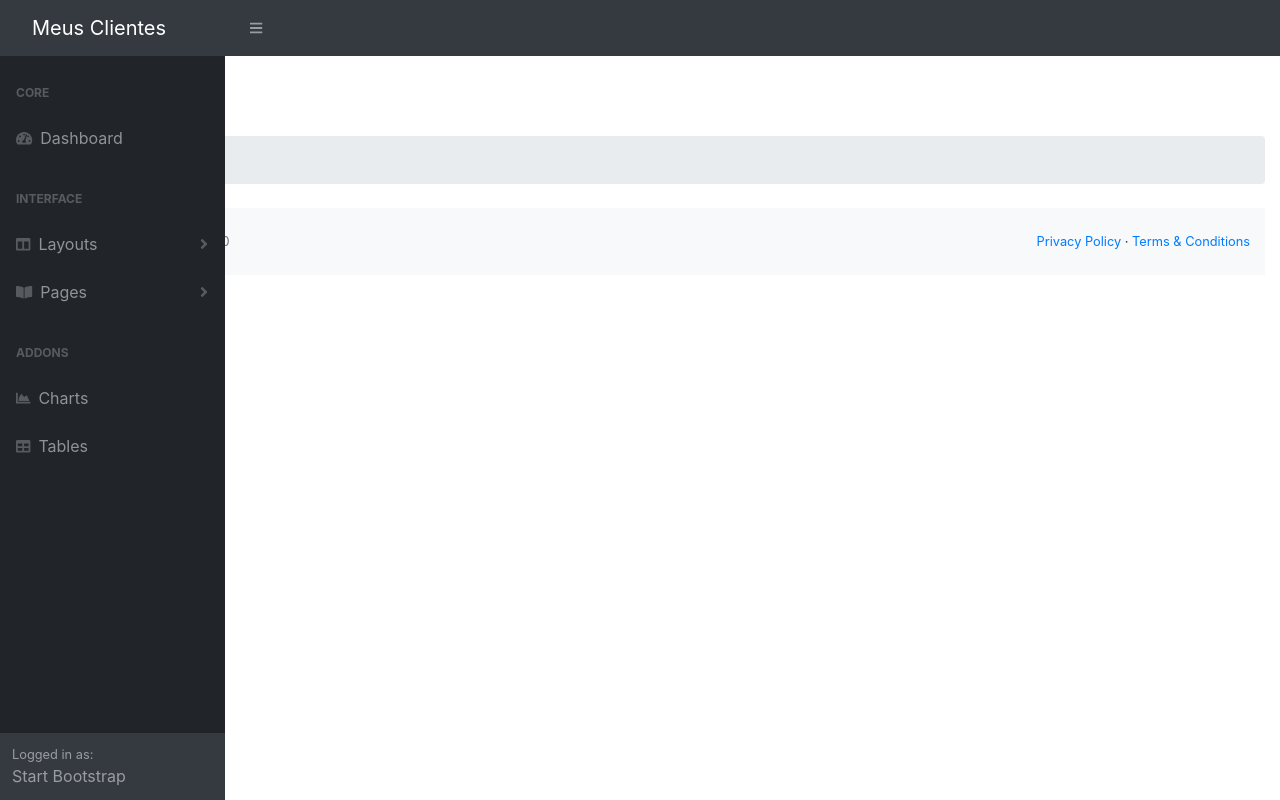
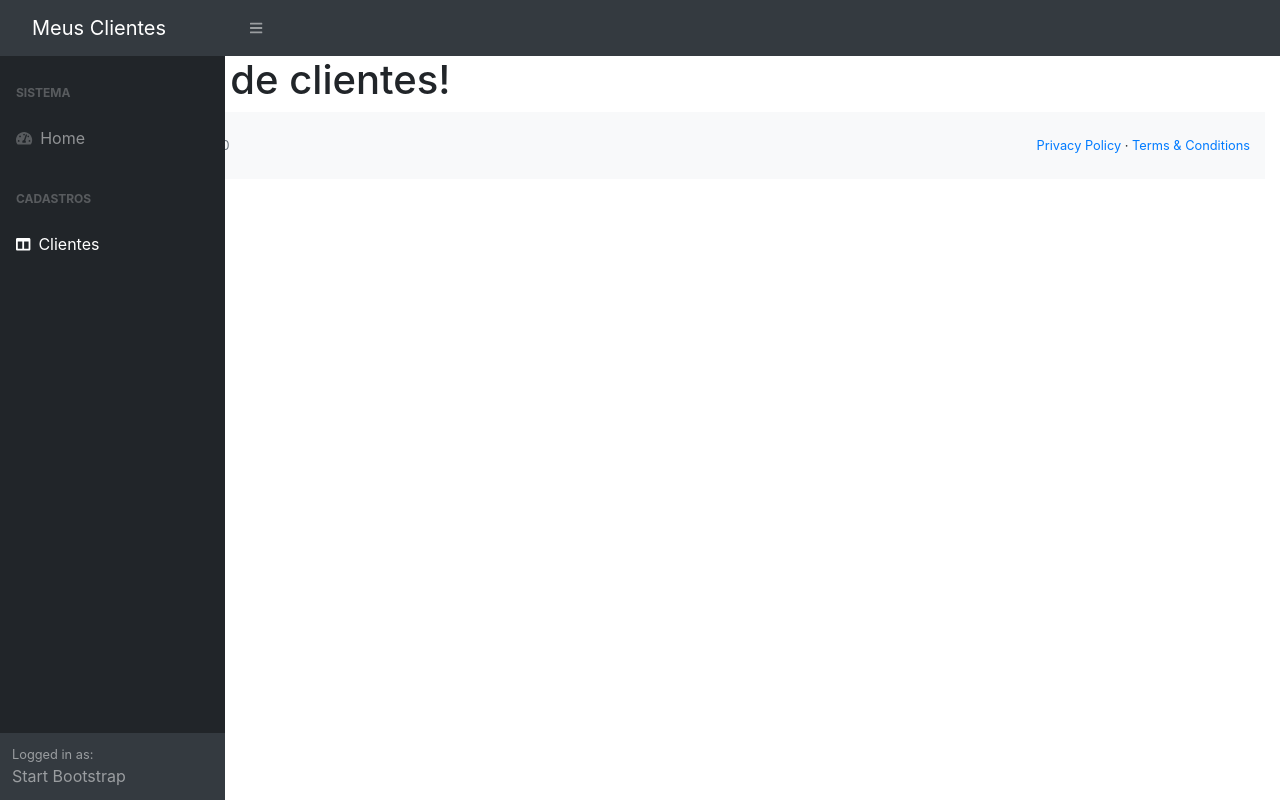
Before and after one commit to alexslopes/cliente-app, an Angular app: page /clientes-form in a window 1280 px wide. Before the commit this address led to /. Built offline with nearby package versions, Linux system fonts and the light colour scheme.

Commit message:
Adicionado router

```diff
--- a/src/app/app-routing.module.ts
+++ b/src/app/app-routing.module.ts
@@ -1,8 +1,11 @@
 import { NgModule } from '@angular/core';
 import { Routes, RouterModule } from '@angular/router';
+import { HomeComponent } from './home/home.component';
 
 
-const routes: Routes = [];
+const routes: Routes = [
+  { path : 'home', component: HomeComponent}
+];
 
 @NgModule({
   imports: [RouterModule.forRoot(routes)],
--- a/src/app/app.component.html
+++ b/src/app/app.component.html
@@ -4,7 +4,7 @@
   <div id="layoutSidenav_content">
     <main>
       <div class="container-fluid">
-        <app-home></app-home>
+        <router-outlet></router-outlet>
         <footer class="py-4 bg-light mt-auto">
           <div class="container-fluid">
               <div class="d-flex align-items-center justify-content-between small">
--- a/src/app/app.module.ts
+++ b/src/app/app.module.ts
@@ -5,6 +5,7 @@
 import { AppComponent } from './app.component';
 import { TemplateModule } from './template/template.module';
 import { HomeComponent } from './home/home.component';
+import { ClientesModule } from './clientes/clientes.module';
 
 @NgModule({
   declarations: [
@@ -14,7 +15,8 @@
   imports: [
     BrowserModule,
     AppRoutingModule,
-    TemplateModule
+    TemplateModule,
+    ClientesModule
   ],
   providers: [],
   bootstrap: [AppComponent]
--- /dev/null
+++ b/src/app/clientes/clientes-form/clientes-form.component.html
@@ -0,0 +1 @@
+<h1>Formulario de clientes!</h1>
--- /dev/null
+++ b/src/app/clientes/clientes-form/clientes-form.component.ts
@@ -0,0 +1,15 @@
+import { Component, OnInit } from '@angular/core';
+
+@Component({
+  selector: 'app-clientes-form',
+  templateUrl: './clientes-form.component.html',
+  styleUrls: ['./clientes-form.component.css']
+})
+export class ClientesFormComponent implements OnInit {
+
+  constructor() { }
+
+  ngOnInit(): void {
+  }
+
+}
--- /dev/null
+++ b/src/app/clientes/clientes.module.ts
@@ -0,0 +1,17 @@
+import { NgModule } from '@angular/core';
+import { CommonModule } from '@angular/common';
+
+import { ClientesRoutingModule } from './clientes-routing.module';
+import { ClientesFormComponent } from './clientes-form/clientes-form.component';
+
+
+@NgModule({
+  declarations: [ClientesFormComponent],
+  imports: [
+    CommonModule,
+    ClientesRoutingModule
+  ], exports: [
+    ClientesFormComponent
+  ]
+})
+export class ClientesModule { }
--- a/src/app/template/sidebar/sidebar.component.html
+++ b/src/app/template/sidebar/sidebar.component.html
@@ -2,51 +2,17 @@
   <nav class="sb-sidenav accordion sb-sidenav-dark" id="sidenavAccordion">
     <div class="sb-sidenav-menu">
       <div class="nav">
-              <div class="sb-sidenav-menu-heading">Core</div>
-              <a class="nav-link" href="index.html"
-                  ><div class="sb-nav-link-icon"><i class="fas fa-tachometer-alt"></i></div>
-                  Dashboard</a
-              >
-              <div class="sb-sidenav-menu-heading">Interface</div>
-              <a class="nav-link collapsed" href="#" data-toggle="collapse" data-target="#collapseLayouts" aria-expanded="false" aria-controls="collapseLayouts"
-                  ><div class="sb-nav-link-icon"><i class="fas fa-columns"></i></div>
-                  Layouts
-                  <div class="sb-sidenav-collapse-arrow"><i class="fas fa-angle-down"></i></div
-              ></a>
-              <div class="collapse" id="collapseLayouts" aria-labelledby="headingOne" data-parent="#sidenavAccordion">
-                  <nav class="sb-sidenav-menu-nested nav"><a class="nav-link" href="layout-static.html">Static Navigation</a><a class="nav-link" href="layout-sidenav-light.html">Light Sidenav</a></nav>
-              </div>
-              <a class="nav-link collapsed" href="#" data-toggle="collapse" data-target="#collapsePages" aria-expanded="false" aria-controls="collapsePages"
-                  ><div class="sb-nav-link-icon"><i class="fas fa-book-open"></i></div>
-                  Pages
-                  <div class="sb-sidenav-collapse-arrow"><i class="fas fa-angle-down"></i></div
-              ></a>
-              <div class="collapse" id="collapsePages" aria-labelledby="headingTwo" data-parent="#sidenavAccordion">
-                  <nav class="sb-sidenav-menu-nested nav accordion" id="sidenavAccordionPages">
-                      <a class="nav-link collapsed" href="#" data-toggle="collapse" data-target="#pagesCollapseAuth" aria-expanded="false" aria-controls="pagesCollapseAuth"
-                          >Authentication
-                          <div class="sb-sidenav-collapse-arrow"><i class="fas fa-angle-down"></i></div
-                      ></a>
-                      <div class="collapse" id="pagesCollapseAuth" aria-labelledby="headingOne" data-parent="#sidenavAccordionPages">
-                          <nav class="sb-sidenav-menu-nested nav"><a class="nav-link" href="login.html">Login</a><a class="nav-link" href="register.html">Register</a><a class="nav-link" href="password.html">Forgot Password</a></nav>
-                      </div>
-                      <a class="nav-link collapsed" href="#" data-toggle="collapse" data-target="#pagesCollapseError" aria-expanded="false" aria-controls="pagesCollapseError"
-                          >Error
-                          <div class="sb-sidenav-collapse-arrow"><i class="fas fa-angle-down"></i></div
-                      ></a>
-                      <div class="collapse" id="pagesCollapseError" aria-labelledby="headingOne" data-parent="#sidenavAccordionPages">
-                          <nav class="sb-sidenav-menu-nested nav"><a class="nav-link" href="401.html">401 Page</a><a class="nav-link" href="404.html">404 Page</a><a class="nav-link" href="500.html">500 Page</a></nav>
-                      </div>
-                  </nav>
-              </div>
-              <div class="sb-sidenav-menu-heading">Addons</div>
-              <a class="nav-link" href="charts.html"
-                  ><div class="sb-nav-link-icon"><i class="fas fa-chart-area"></i></div>
-                  Charts</a
-              ><a class="nav-link" href="tables.html"
-                  ><div class="sb-nav-link-icon"><i class="fas fa-table"></i></div>
-                  Tables</a
-              >
+        <div class="sb-sidenav-menu-heading">Sistema</div>
+        <a class="nav-link" routerLink="/home">
+          <div class="sb-nav-link-icon"><i class="fas fa-tachometer-alt"></i></div>
+          Home
+        </a>
+        <div class="sb-sidenav-menu-heading">Cadastros</div>
+        <a class="nav-link collapsed" routerLink="/clientes-form" data-toggle="collapse" data-target="#collapseLayouts"
+          aria-expanded="false" aria-controls="collapseLayouts">
+          <div class="sb-nav-link-icon"><i class="fas fa-columns"></i></div>
+          Clientes
+        </a>
       </div>
     </div>
     <div class="sb-sidenav-footer">
--- a/src/app/template/template.module.ts
+++ b/src/app/template/template.module.ts
@@ -2,13 +2,15 @@
 import { CommonModule } from '@angular/common';
 import { NavbarComponent } from './navbar/navbar.component';
 import { SidebarComponent } from './sidebar/sidebar.component';
+import { RouterModule } from '@angular/router';
 
 
 
 @NgModule({
   declarations: [NavbarComponent, SidebarComponent],
   imports: [
-    CommonModule
+    CommonModule,
+    RouterModule
   ],
   exports: [
     NavbarComponent,
```
Also changed, not shown: src/app/clientes/clientes-routing.module.ts (added, +14 -0 lines), src/app/clientes/clientes-form/clientes-form.component.css (added). Lines whose indentation alone changed are shown as unchanged.
